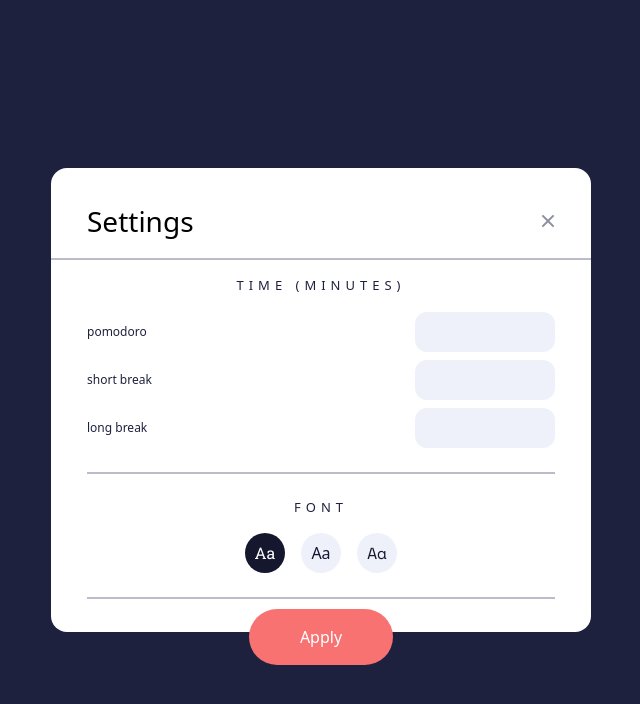
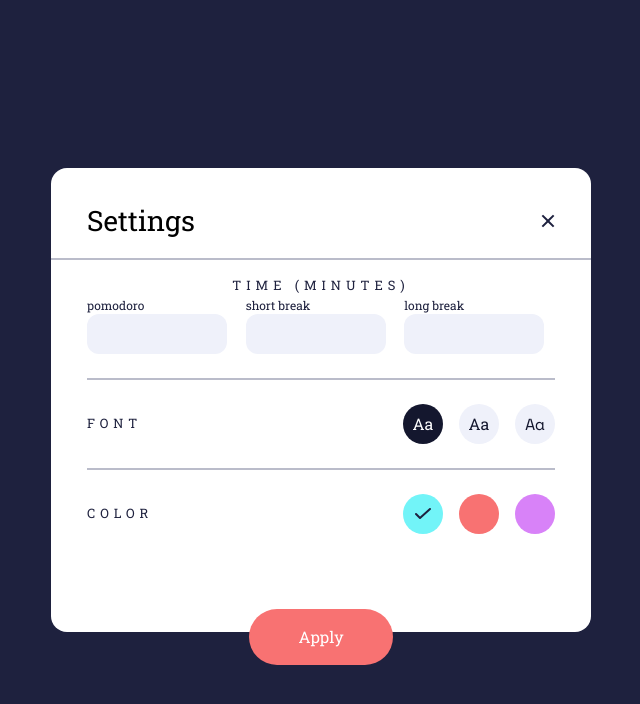
Before and after one commit to rf1303/Pomodoro-App, a React (Vite) app: page / in a window 1280 px wide. Both pictures are taken after a click on the button 640 px from the left and 771 px from the top of the page. Shown: the top 704 px of the page, without its empty margins (319-959 px from the left). Built offline with nearby package versions, Linux system fonts and the light colour scheme.

Commit message:
colores funcionan fuentes tambien faltan numeros

```diff
--- a/src/ClockTime.jsx
+++ b/src/ClockTime.jsx
@@ -7,7 +7,7 @@ import { useSettingsPerfil } from './SetOptions.jsx';
 
 
 function ClockTime() {
-    const { mode, duration, isSettingOption, setIsSettingOption, clockStart, setClockStart, timeLeft, setTimeLeft, isRunning, setIsRunning } = useSettingsPerfil();
+    const { mode, duration, isSettingOption, setIsSettingOption, clockStart, setClockStart, timeLeft, setTimeLeft, isRunning, setIsRunning, color, colorNames, font, activeFont } = useSettingsPerfil();
 
     const intervalRef = useRef(null);
 
@@ -50,15 +50,14 @@ function ClockTime() {
     const strokeDashoffset = circumference - (progress / 100) * circumference;
 
     return (
-        <div className="wrapper__clock w-clampClock h-clampClock grid items-center justify-items-center gap-20 rounded-full  bg-[linear-gradient(115deg,#14172e_20%,#161932_35%,#292c52_63%)] p-4 ">
+        <div className={`wrapper__clock w-clampClock h-clampClock grid items-center justify-items-center gap-20 rounded-full  bg-[linear-gradient(115deg,#14172e_20%,#161932_35%,#292c52_63%)] p-4 ${font[activeFont]}`}>
             <div className="relative w-clampClock-i h-clampClock-i bg-blue-950 rounded-full  flex  items-center justify-center ">
-                <svg  viewBox="0 0 260 260" className="w-clampClock-i h-clampClock-i transform -rotate-90">
+                <svg  viewBox="0 0 260 260" className={`w-clampClock-i h-clampClock-i transform -rotate-90 ${colorNames[color].text}`}>
                     <circle
                         cx="130"
                         cy="130"
                         r="115"
                         stroke="hsl(227, 100%, 92%, 0.05)"
-                        /* stroke="rgba(255, 255, 255, 0.1)" */
                         strokeWidth="10"
                         fill="none"
                     />
@@ -66,7 +65,7 @@ function ClockTime() {
                         cx="130"
                         cy="130"
                         r="115"
-                        stroke="hsl(182, 91%, 71%)"
+                        stroke="currentColor"
                         strokeWidth="10"
                         fill="none"
                         strokeDasharray={circumference}
--- a/src/SetOptions.jsx
+++ b/src/SetOptions.jsx
@@ -5,16 +5,25 @@ const SettingsPomodoro = createContext();
 
 export const SetOptions = ({ children }) => {
     const [isSettingOption, setIsSettingOption] = useState(false);
-    const [color, setColor] = useState('red');
+    const [color, setColor] = useState('cyan');
     const [mode, setMode] = useState('pomodoro');
     const [clockStart, setClockStart] = useState(true);
     const [timeLeft, setTimeLeft] = useState(25 * 60);
     const [isRunning, setIsRunning] = useState(false);
     const [activeFont, setActiveFont] = useState('robotoSlab');
     const colorNames = {
-       cyan: 'cyan-300',
-       red: 'red-400',
-       purple: 'purple-400',
+       cyan: {
+            text: 'text-cyan-300',
+            bg: 'bg-cyan-300',
+        },
+       red: {
+            text: 'text-red-400',
+            bg: 'bg-red-400',
+        },
+       purple: {
+            text: 'text-purple-400',
+            bg: 'bg-purple-400',
+        }
     }
     const font = {
         robotoSlab: 'font-robotoSlab',
--- a/src/SettingsOptions.jsx
+++ b/src/SettingsOptions.jsx
@@ -2,17 +2,22 @@ import { useState, useEffect } from 'react';
 /* import iconSetting from '../assets/images/icon-settings.svg'; */
 import { useSettingsPerfil, SetOptions } from './SetOptions.jsx'
 
-const IconClose = () => (<svg xmlns="http://www.w3.org/2000/svg" width="14" height="14"><path fill="#1E213F" fillRule="evenodd" d="M11.95.636l1.414 1.414L8.414 7l4.95 4.95-1.414 1.414L7 8.414l-4.95 4.95L.636 11.95 5.586 7 .636 2.05 2.05.636 7 5.586l4.95-4.95z" opacity=".5" /></svg>);
+const IconClose = () => (<svg xmlns="http://www.w3.org/2000/svg" width="14" height="14"><path fill="#1E213F" fillRule="evenodd" d="M11.95.636l1.414 1.414L8.414 7l4.95 4.95-1.414 1.414L7 8.414l-4.95 4.95L.636 11.95 5.586 7 .636 2.05 2.05.636 7 5.586l4.95-4.95z" /></svg>);
+
+const IconCheck = () => (
+    <svg xmlns="http://www.w3.org/2000/svg" width="16" height="12" viewBox="0 0 16 12" aria-hidden="true" ><path d="M1 6l4 4L15 1" fill="none" stroke="#1E213F" strokeWidth="2" strokeLinecap="round" strokeLinejoin="round" /> </svg>
+);
+
 
 function SettingsOptions({ onClose }) {
-    const { color, timeLeft, setTimeLeft, font, setColor, mode, setMode, duration, setDuration, PomodoroOptions, setIsSettingOption, activeFont, setActiveFont } = useSettingsPerfil();
+    const { color, timeLeft, setTimeLeft, font, setColor, mode, setMode, duration, setDuration, PomodoroOptions, setIsSettingOption, activeFont, setActiveFont, colorNames } = useSettingsPerfil();
 
     const handleSubmit = (e) => {
         e.preventDefault()
     }
-
+    console.log('font[activeFont]:', font[activeFont])
     return (
-        <div className="absolute inset-0 bg-blue-850 w-full h-full">
+        <div className={`absolute inset-0 bg-blue-850 w-full h-full ${font[activeFont]}`}>
             <div className="absolute inset-0 m-auto w-clampSetting h-setting-mobile rounded-2xl bg-white  py-4.5 md:py-8 md:h-setting-tablet z-50">
                 <header className='flex items-center justify-between  px-6  md:px-9'>
                     <h2 className='text-setting-1'>Settings</h2>
@@ -22,10 +27,10 @@ function SettingsOptions({ onClose }) {
                 <form className='grid items-center justify-items-center gap-6 px-6  md:px-9' onSubmit={handleSubmit}>
                     <div className="w-full">
                         <h3 className='settings__title'>time (minutes)</h3>
-                        <div className="w-full flex flex-col items-center justify-center gap-2">
+                        <div className="w-full flex flex-col items-center justify-center gap-2 md:flex-row">
                             {Object.keys(PomodoroOptions).map((option) => (
-                                <div key={option} className="w-full flex items-center justify-between">
-                                    <label htmlFor={option} className='text-setting-4 text-blue-850'>{PomodoroOptions[option]}</label>
+                                <div key={option} className="w-full flex items-center justify-between md:flex-col md:items-start">
+                                    <label htmlFor={option} className='text-setting-4 text-blue-850 '>{PomodoroOptions[option]}</label>
                                     <input className='w-35 h-10 bg-blue-50 rounded-xl' type="number" id={option} name={option}
                                         onChange={(e) => {
                                             // Handle the change here
@@ -36,7 +41,7 @@ function SettingsOptions({ onClose }) {
                         </div>
                     </div>
                     <div className="w-full h-0.5 bg-grey-400"></div>
-                    <div className="">
+                    <div className="w-full flex flex-col items-center justify-center md:flex-row md:justify-between">
                         <h3 className="settings__title">font</h3>
                         <div className="flex items-center justify-center gap-4">
                             {Object.keys(font).map((ft) => (
@@ -44,11 +49,23 @@ function SettingsOptions({ onClose }) {
                                 ${font[ft]} ${activeFont === ft
                                         ? 'bg-blue-950 text-white'
                                         : 'bg-blue-50 text-blue-950 hover:bg-grey-400 '}`}
-                                onClick={() => setActiveFont(ft)}>Aa</button>
+                                    onClick={() => setActiveFont(ft)}>Aa</button>
                             ))}
                         </div>
                     </div>
                     <div className="w-full h-0.5 bg-grey-400"></div>
+                    <div className="w-full flex flex-col items-center justify-center md:flex-row md:justify-between">
+                        <h3 className="settings__title">color</h3>
+                        <div className="flex items-center justify-center gap-4">
+                            {Object.keys(colorNames).map((clr) => (
+                                <button key={clr} type="button" className={`w-10 h-10 rounded-full
+                               ${colorNames[clr].bg} flex items-center justify-center `}
+                                    onClick={() => setColor(clr)}>{color === clr
+                                        ? <IconCheck />
+                                        : ''}</button>
+                            ))}
+                        </div>
+                    </div>
                     <button type="submit" className='absolute inset-y-[95%] left-1/2 -translate-x-1/2  w-36 h-14 bg-red-400 rounded-4xl text-white text-base text-shadow-black '>Apply</button>
                 </form>
             </div>
--- a/src/header.jsx
+++ b/src/header.jsx
@@ -3,7 +3,7 @@ import { useSettingsPerfil } from './SetOptions.jsx'
 
 
 function HeaderOptions() {
-    const { mode, setMode, color, PomodoroOptions, setClockStart, setIsRunning, setTimeLeft, duration, colorNames } = useSettingsPerfil();
+    const { mode, setMode, color, PomodoroOptions, setClockStart, setIsRunning, setTimeLeft, duration, colorNames, font, activeFont } = useSettingsPerfil();
 
     const handleModeBtn = (option) => {
         setClockStart(true);
@@ -12,14 +12,13 @@ function HeaderOptions() {
         setIsRunning(false);
 
     }
-    console.log('colorNames[color]:', colorNames[color])
     return (
-        <div className="wrapper__head grid items-center justify-items-center gap-10">
+        <div className={`wrapper__head grid items-center justify-items-center gap-10 ${font[activeFont]}`}>
             <h1 className="text-3xl font-bold text-center text-blue-100 md:text-4xl">pomodoro</h1>
             <div className="wrapper__options flex items-center justify-center gap-0.5 p-3 bg-blue-900 rounded-full">
                 {Object.keys(PomodoroOptions).map((option) => (
                     <button key={option} onClick={() => handleModeBtn(option)}
-                        className={`w-105 h-12 rounded-3xl px-2 ${mode === option ? `bg-${colorNames[color]}`
+                        className={`w-105 h-12 rounded-3xl px-2 ${mode === option ? `${colorNames[color].bg}`
                             : 'text-grey-400 bg-blue-900 hover:bg-blue-850 '
                             }`}>
                         {PomodoroOptions[option]}
--- a/src/index.css
+++ b/src/index.css
@@ -94,7 +94,7 @@ body {
 }
 
 .settings__title {
-    @apply text-blue-850 text-setting-5 text-center uppercase tracking-[4.23px] mb-4 md:tracking-[5px] md:text-setting-3;
+    @apply text-blue-850 text-setting-5 text-center uppercase tracking-[4.23px] mb-4 md:tracking-[5px] md:text-setting-3 md:mb-0;
 }
 
 .wrapper__clock {
--- a/src/main.jsx
+++ b/src/main.jsx
@@ -4,6 +4,7 @@ import './index.css'
 import App from './App.jsx'
 import SettingsOptions from "./SettingsOptions.jsx";
 
+
 createRoot(document.getElementById('root')).render(
     <StrictMode>
         <App />
```
